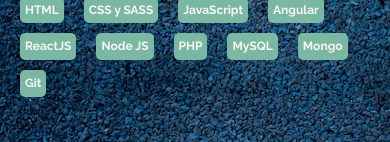
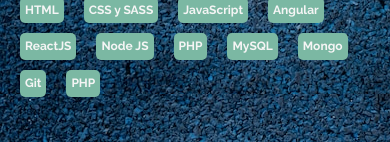
Before and after one commit to cdpex00/CV, a React (Create React App) app: page / in a window 390 px wide. Shown: the part 1157-1299 px from the top of the page. Built offline with nearby package versions, Linux system fonts and the light colour scheme.

Commit message:
RESPONSIVE 6

```diff
--- a/src/components/Hero.scss
+++ b/src/components/Hero.scss
@@ -58,6 +58,7 @@
     display: flex;
     flex-wrap: wrap;
     justify-content: center;
+    flex-direction: row;
     // justify-content: center;
     width: 50%;
     height: 50%;
--- a/src/data/cv.js
+++ b/src/data/cv.js
@@ -68,6 +68,7 @@
       "MySQL ",
       "Mongo ",
       "Git ",
+      "PHP",
     ],
   };
 
```
